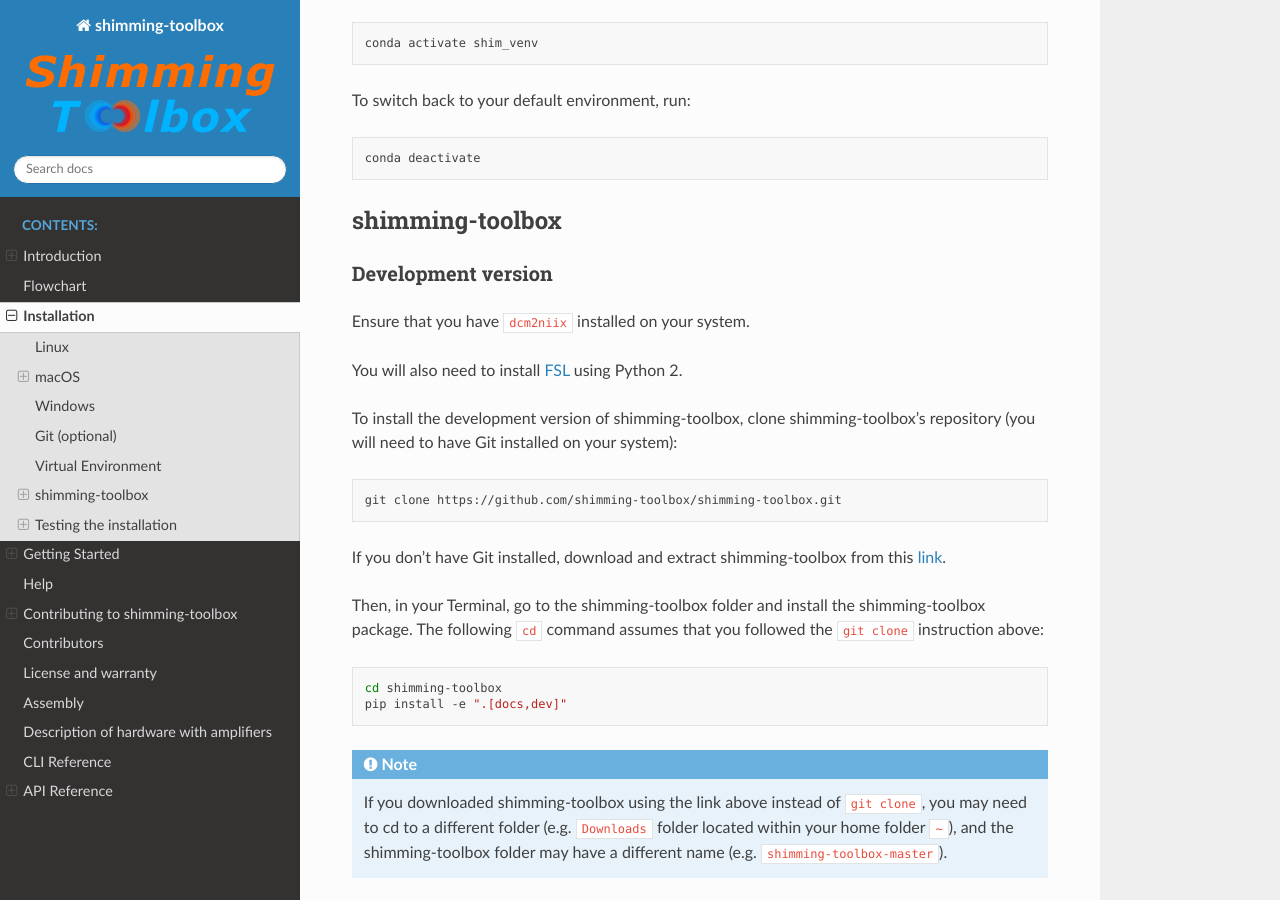
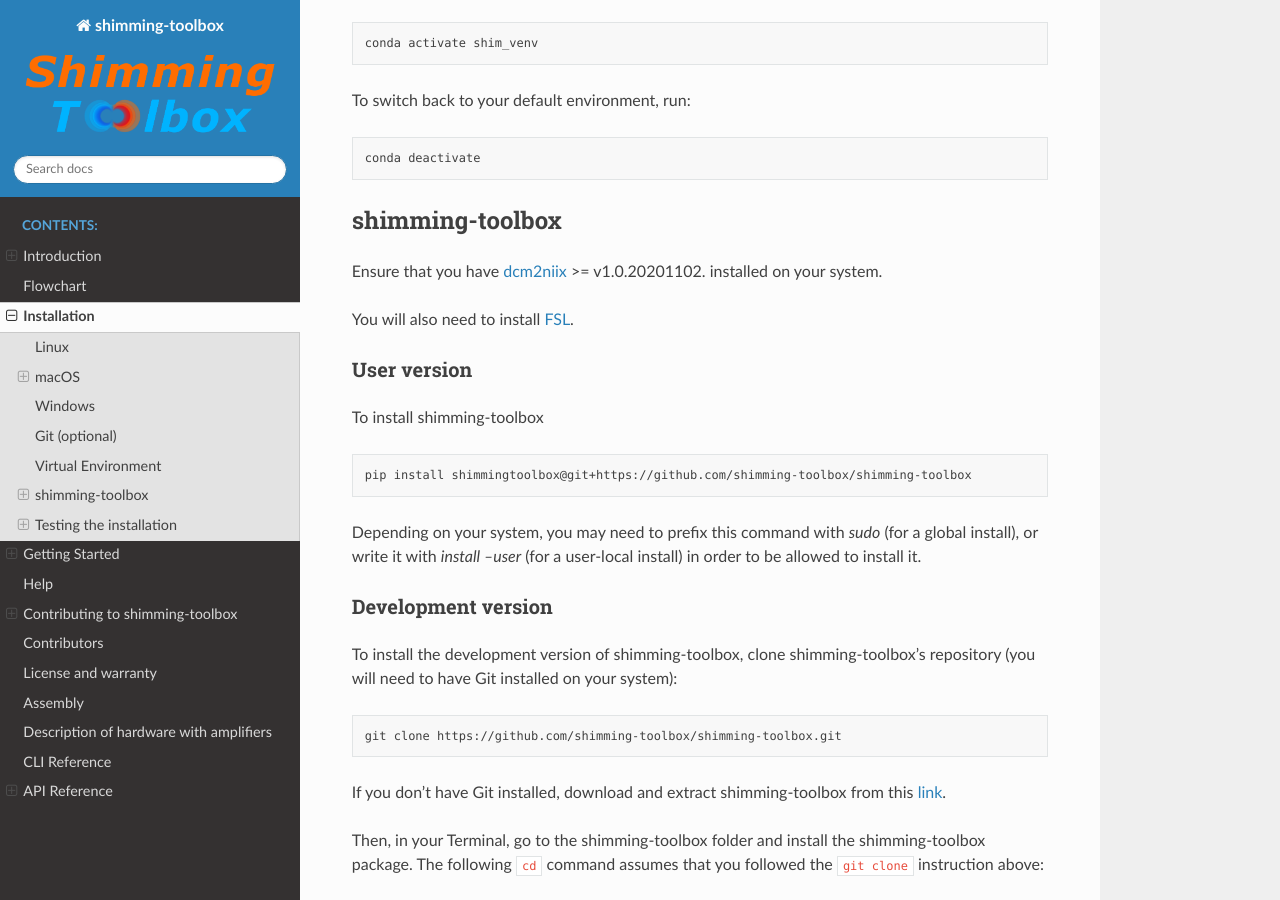
Before and after one commit to shimming-toolbox/shimming-toolbox, a Sphinx documentation site: the page built from docs/source/getting_started/installation.rst, in a window 1280 px wide and 900 px high, scrolled down 2469 px. Built offline with Sphinx 7.4.7 and the Read the Docs theme 2.0.0, drawn with Linux system fonts in a browser that asks for light colours.

Commit message:
Update README and installation

```diff
--- a/docs/source/getting_started/installation.rst
+++ b/docs/source/getting_started/installation.rst
@@ -141,12 +141,24 @@ To switch back to your default environment, run:
 shimming-toolbox
 ----------------
 
+Ensure that you have `dcm2niix <https://github.com/rordenlab/dcm2niix>`__ >= v1.0.20201102. installed on your system.
+
+You will also need to install `FSL <https://fsl.fmrib.ox.ac.uk/fsl/fslwiki/FslInstallation>`__.
+
+User version
+~~~~~~~~~~~~
+
+To install shimming-toolbox
+
+.. code:: bash
+
+   pip install shimmingtoolbox@git+https://github.com/shimming-toolbox/shimming-toolbox
+
+Depending on your system, you may need to prefix this command with `sudo` (for a global install),
+or write it with `install --user` (for a user-local install) in order to be allowed to install it.
+
 Development version
 ~~~~~~~~~~~~~~~~~~~
-
-Ensure that you have ``dcm2niix`` installed on your system.
-
-You will also need to install `FSL <https://fsl.fmrib.ox.ac.uk/fsl/fslwiki/FslInstallation>`__ using Python 2.
 
 To install the development version of shimming-toolbox, clone
 shimming-toolbox's repository (you will need to have Git installed on
```
Also changed, not shown: README.md (deleted, +0 -36 lines), README.rst (added, +83 -0 lines), docs/source/index.rst (+1 -84 lines).
